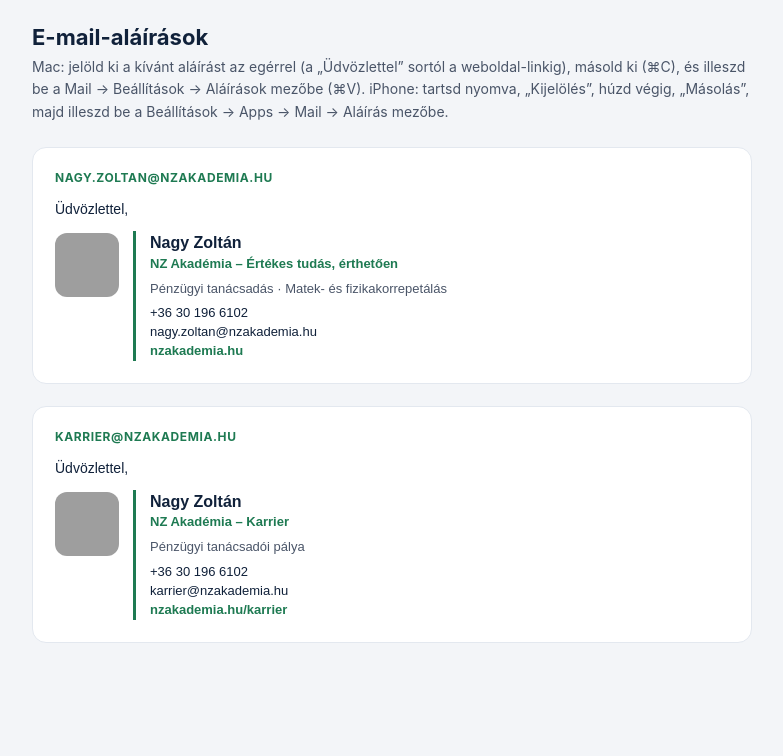
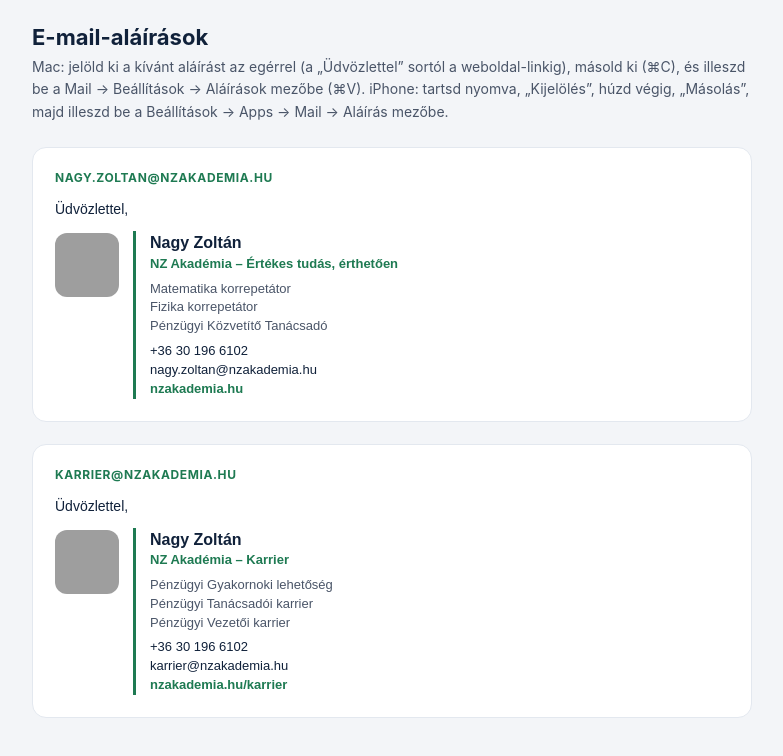
Before and after one commit to NagyZoltan25/NagyZoltan25.github.io, a plain HTML site: page alairas.html in a window 1280 px wide. Shown: the whole page, without its empty margins (248-1031 px from the left). Drawn offline with Linux system fonts and the light colour scheme; grey boxes are pictures that could not be loaded.

Commit message:
Aláírás: szerepek külön sorban
Co-Authored-By: Claude Opus 5.5 <noreply@anthropic.com>

```diff
--- a/alairas.html
+++ b/alairas.html
@@ -29,7 +29,7 @@
     <td style="border-left:3px solid #1E7A52;padding:0 0 0 14px" valign="top">
       <div style="font-size:16px;font-weight:bold;color:#10213A">Nagy Zoltán</div>
       <div style="font-size:13px;color:#1E7A52;font-weight:bold;padding-bottom:6px">NZ Akadémia – Értékes tudás, érthetően</div>
-      <div style="font-size:13px;color:#4A5568;padding-bottom:6px">Pénzügyi tanácsadás · Matek- és fizikakorrepetálás</div>
+      <div style="font-size:13px;color:#4A5568;padding-bottom:6px">Matematika korrepetátor<br>Fizika korrepetátor<br>Pénzügyi Közvetítő Tanácsadó</div>
       <div style="font-size:13px;color:#10213A">
         <a href="tel:+36301966102" style="color:#10213A;text-decoration:none">+36 30 196 6102</a><br>
         <a href="mailto:nagy.zoltan@nzakademia.hu" style="color:#10213A;text-decoration:none">nagy.zoltan@nzakademia.hu</a><br>
@@ -51,7 +51,7 @@
     <td style="border-left:3px solid #1E7A52;padding:0 0 0 14px" valign="top">
       <div style="font-size:16px;font-weight:bold;color:#10213A">Nagy Zoltán</div>
       <div style="font-size:13px;color:#1E7A52;font-weight:bold;padding-bottom:6px">NZ Akadémia – Karrier</div>
-      <div style="font-size:13px;color:#4A5568;padding-bottom:6px">Pénzügyi tanácsadói pálya</div>
+      <div style="font-size:13px;color:#4A5568;padding-bottom:6px">Pénzügyi Gyakornoki lehetőség<br>Pénzügyi Tanácsadói karrier<br>Pénzügyi Vezetői karrier</div>
       <div style="font-size:13px;color:#10213A">
         <a href="tel:+36301966102" style="color:#10213A;text-decoration:none">+36 30 196 6102</a><br>
         <a href="mailto:karrier@nzakademia.hu" style="color:#10213A;text-decoration:none">karrier@nzakademia.hu</a><br>
```
